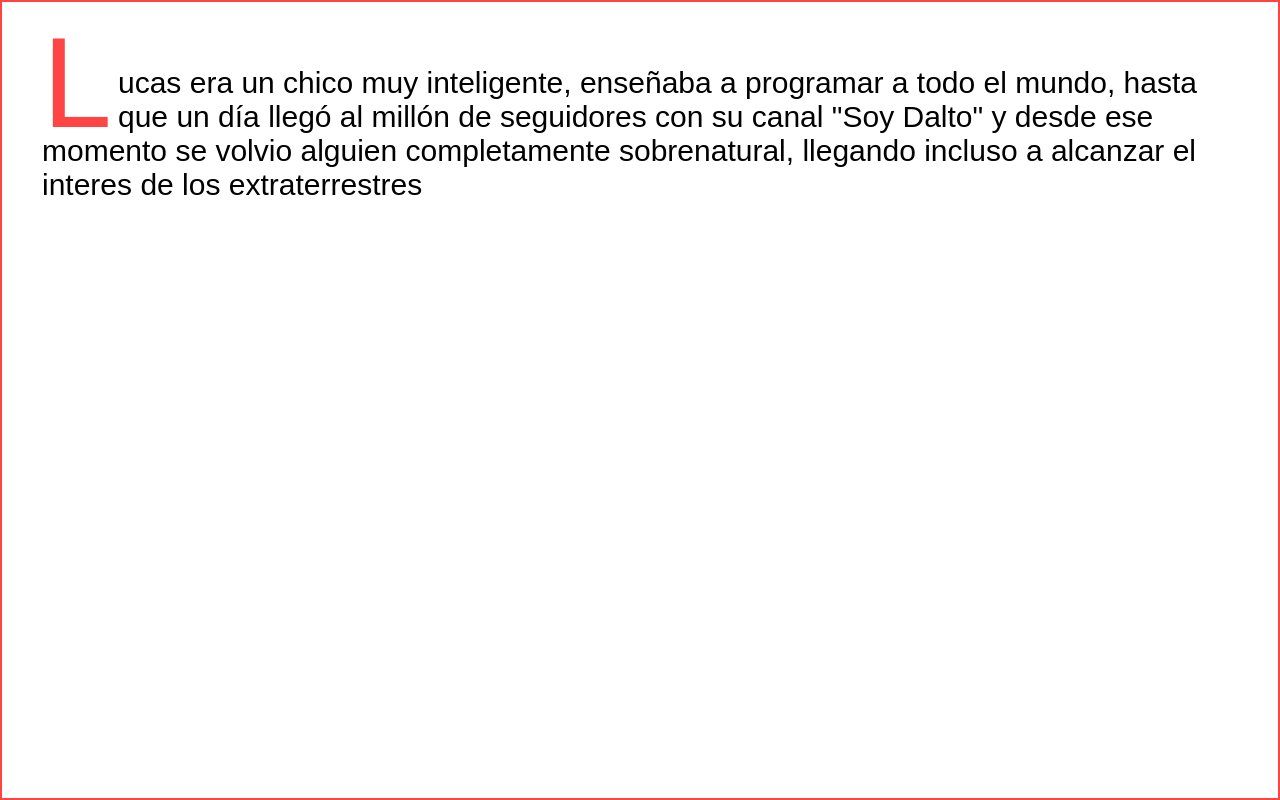
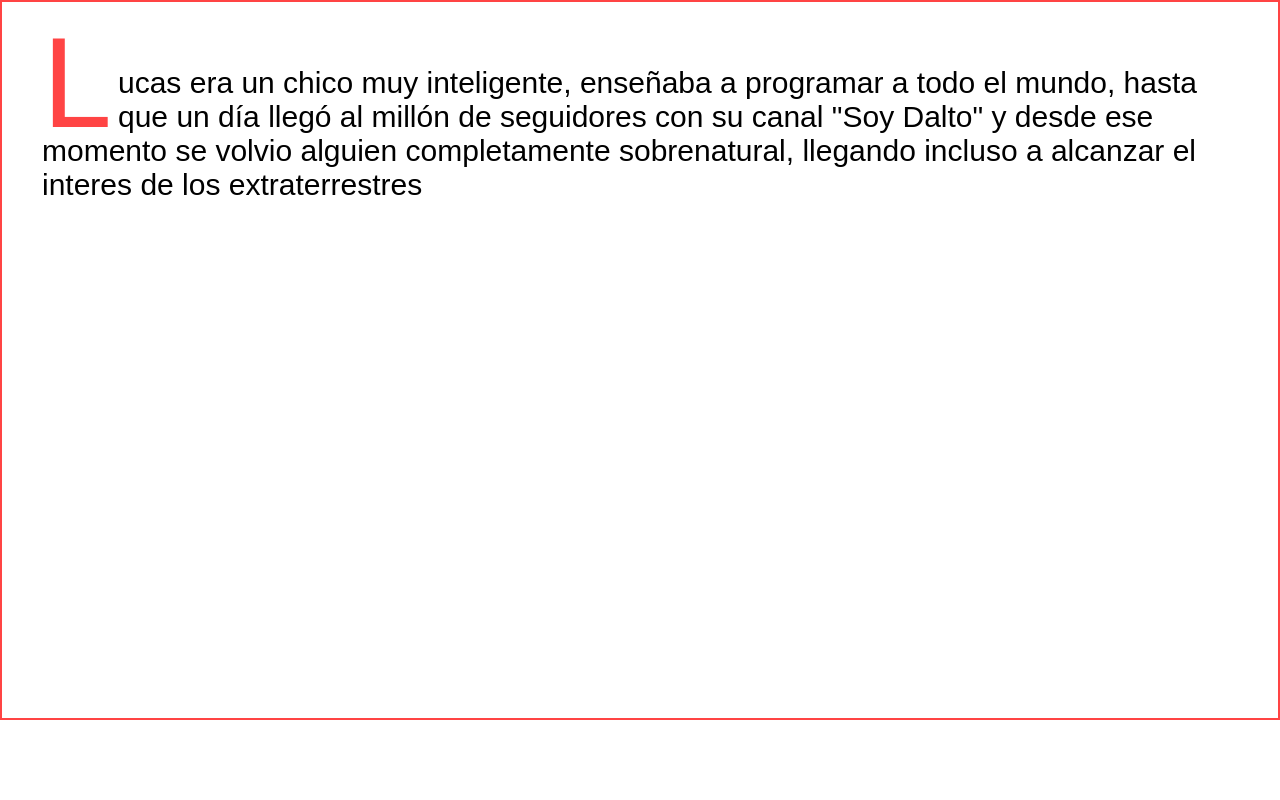
Before and after one commit to Jesus-Alexis/CSS-practice, a plain HTML site: page CSS.Avnzadp/inittal-letter.html in a window 1280 px wide. Drawn offline with Linux system fonts and the light colour scheme.

Commit message:
viewport dh

```diff
--- a/CSS.Avnzadp/initial-letter.css
+++ b/CSS.Avnzadp/initial-letter.css
@@ -12,8 +12,8 @@ body{
     padding: 0 40px;
     border: 2px solid #f44;
     /* Ahora las unidades de medidad
-    son dhv o dhw para que se hagan resposive */
-    height: 100dvh;
+    son dhv o dvw para que se hagan resposive */
+    height: 90dvh;
 }
 
 p::first-letter{
```
